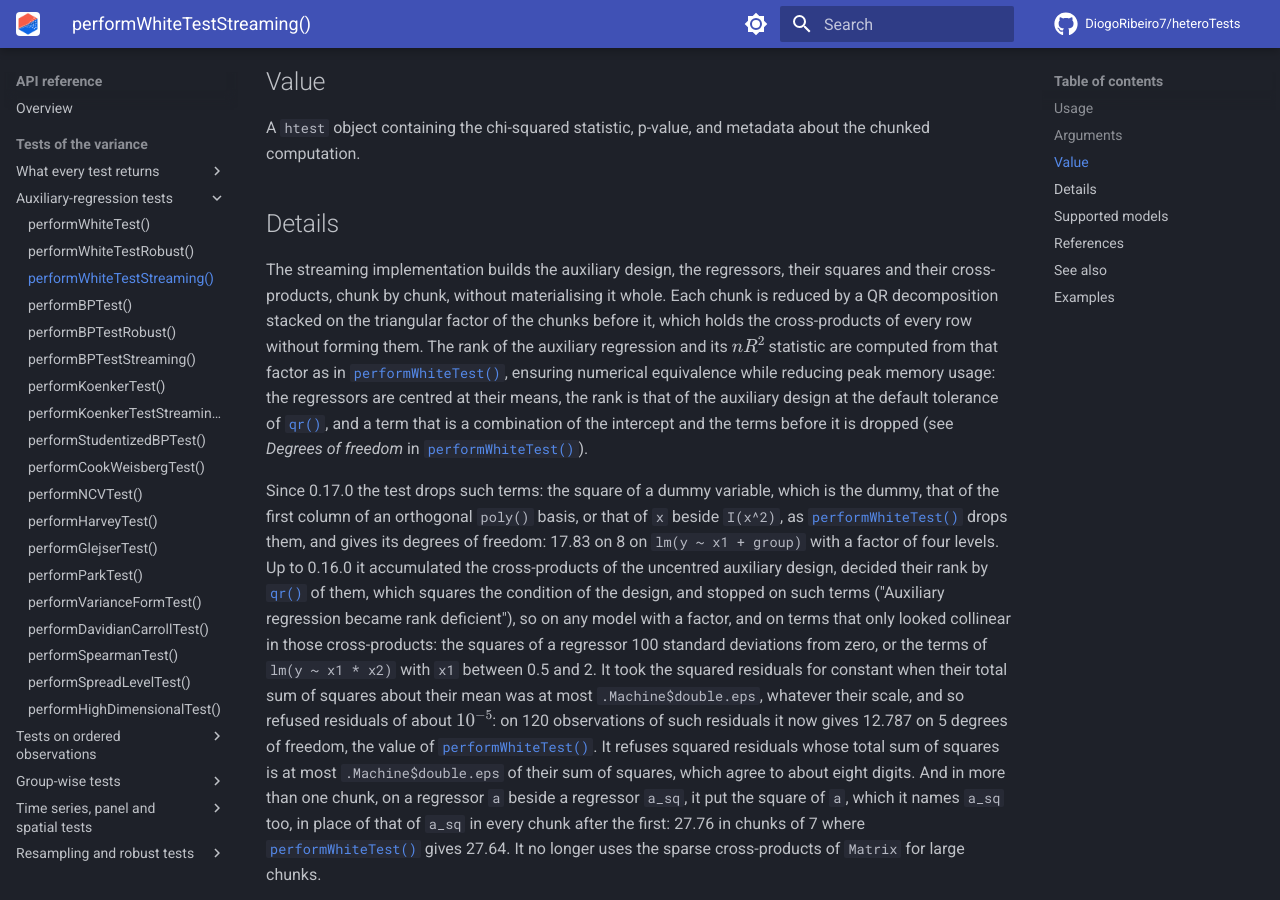
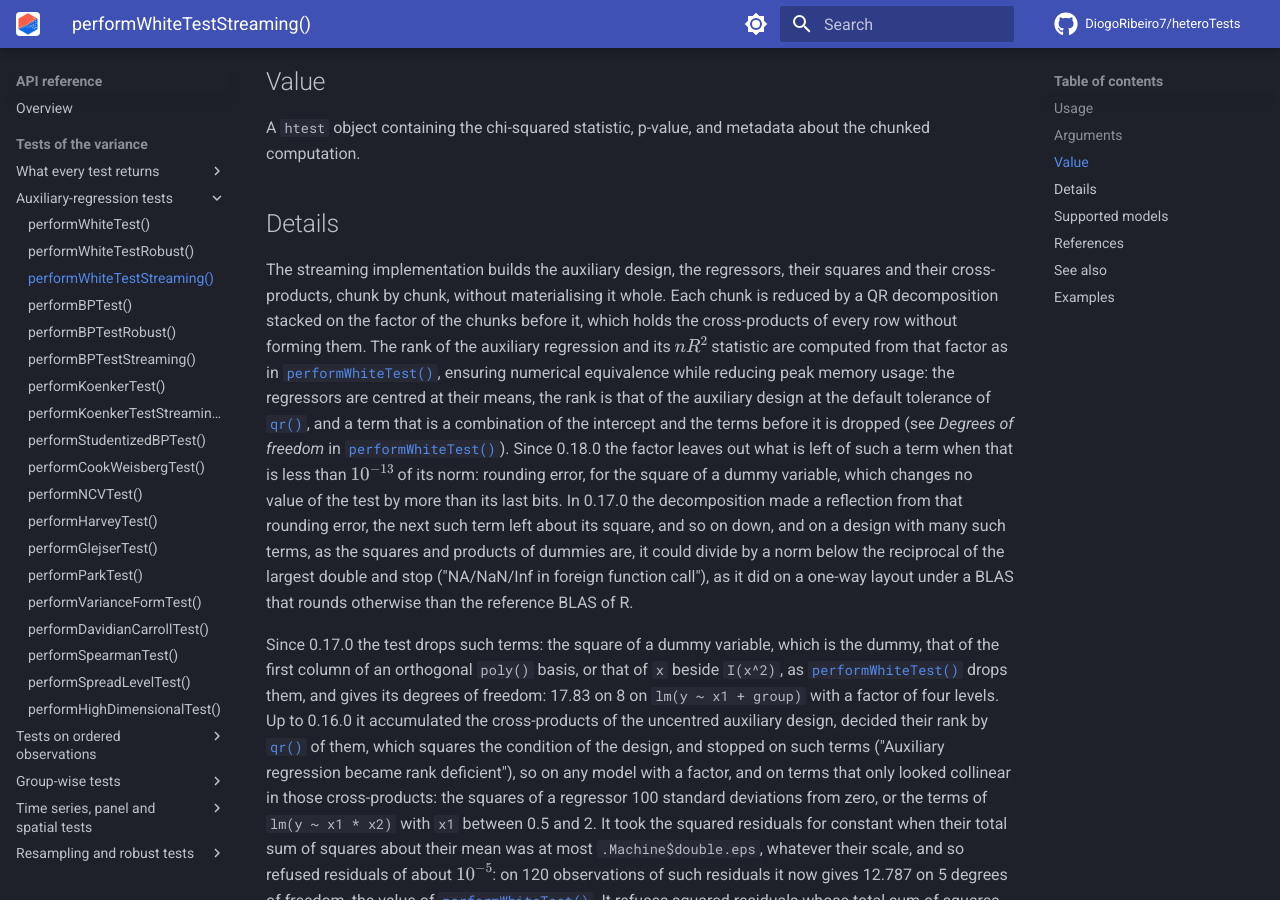
Before and after one commit to DiogoRibeiro7/heteroTests, an MkDocs documentation site: the page built from docs/reference/performWhiteTestStreaming.md, in a window 1280 px wide and 900 px high, scrolled down 1455 px. Built offline with MkDocs 1.6.1 and Material for MkDocs 9.7.7, drawn with Linux system fonts in a browser that asks for light colours; comment, search, counter and statistics services are not loaded.

Commit message:
Say on the streaming pages that the factor leaves out what is left of a term that is a combination of the others, and that the decomposition could overflow on such terms in 0.17.0

```diff
--- a/docs/reference/performWhiteTestStreaming.md
+++ b/docs/reference/performWhiteTestStreaming.md
@@ -72,14 +72,23 @@ and metadata about the chunked computation.
 The streaming implementation builds the auxiliary design, the regressors,
 their squares and their cross-products, chunk by chunk, without
 materialising it whole. Each chunk is reduced by a QR decomposition stacked
-on the triangular factor of the chunks before it, which holds the
-cross-products of every row without forming them. The rank of the auxiliary
-regression and its \(n R^2\) statistic are computed from that factor as
+on the factor of the chunks before it, which holds the cross-products of
+every row without forming them. The rank of the auxiliary regression and
+its \(n R^2\) statistic are computed from that factor as
 in [`performWhiteTest()`](performWhiteTest.md), ensuring numerical equivalence while reducing peak
 memory usage: the regressors are centred at their means, the rank is that of
 the auxiliary design at the default tolerance of [`qr()`](https://rdrr.io/r/base/qr.html), and a term that is a
 combination of the intercept and the terms before it is dropped (see
-*Degrees of freedom* in [`performWhiteTest()`](performWhiteTest.md)).
+*Degrees of freedom* in [`performWhiteTest()`](performWhiteTest.md)). Since 0.18.0 the factor
+leaves out what is left of such a term when that is less than
+\(10^{-13}\) of its norm: rounding error, for the square of a dummy
+variable, which changes no value of the test by more than its last bits. In
+0.17.0 the decomposition made a reflection from that rounding error, the
+next such term left about its square, and so on down, and on a design with
+many such terms, as the squares and products of dummies are, it could
+divide by a norm below the reciprocal of the largest double and stop
+("NA/NaN/Inf in foreign function call"), as it did on a one-way layout
+under a BLAS that rounds otherwise than the reference BLAS of R.
 
 Since 0.17.0 the test drops such terms: the square of a dummy variable,
 which is the dummy, that of the first column of an orthogonal `poly()`
```
Also changed, not shown: docs/reference/performBPTestStreaming.md (+4 -2 lines), docs/reference/performKoenkerTestStreaming.md (+4 -2 lines), 4 other files.
